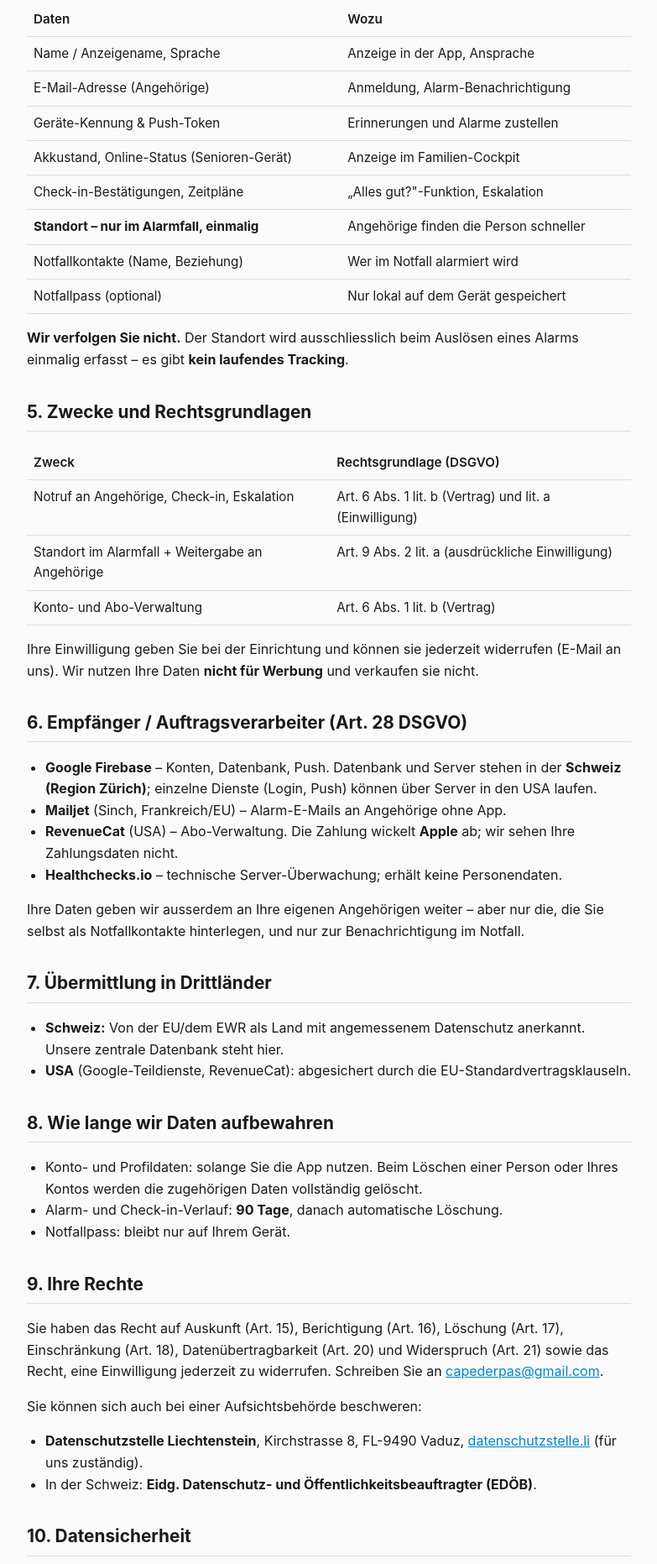
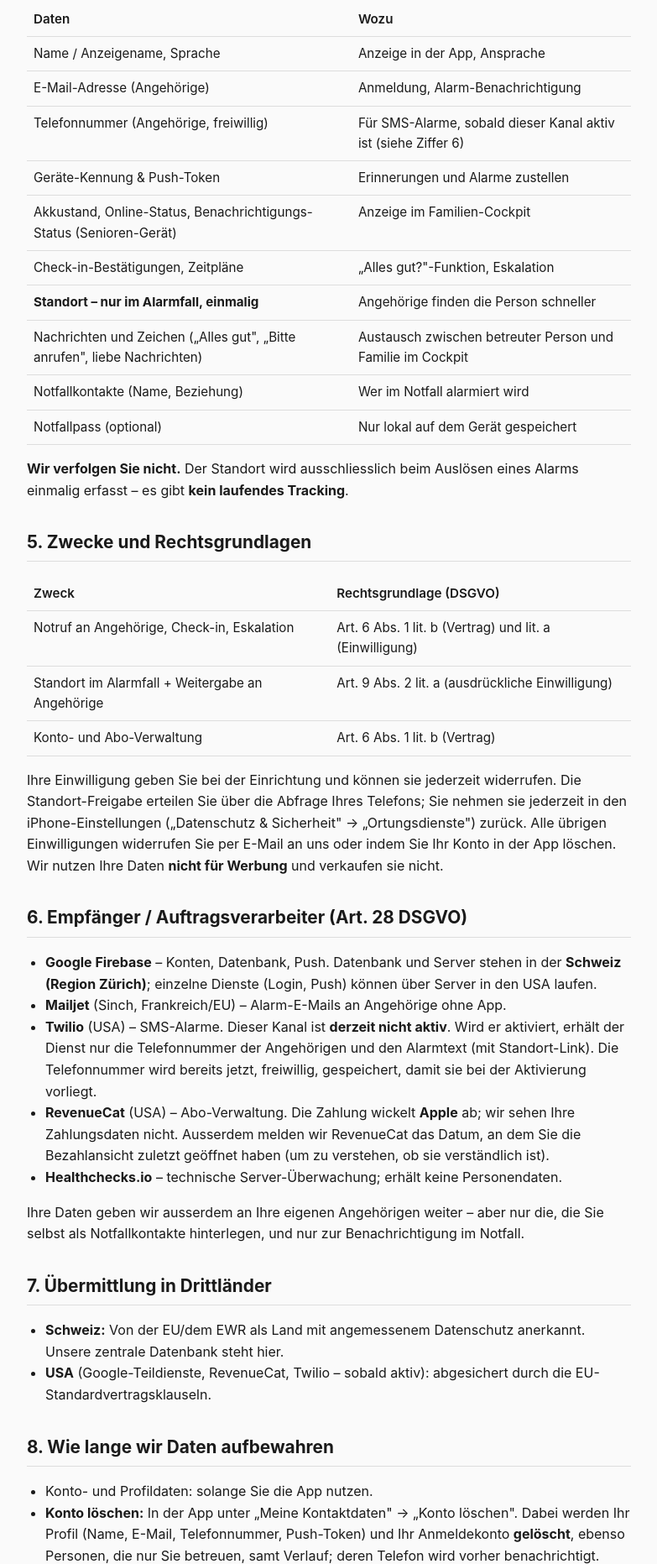
Before and after one commit to CapederFL/senioren-sos-legal, a plain HTML site: page privacy.html in a window 1280 px wide. Shown: the part 839-2702 px from the top of the page at 84% size, without its empty margins (248-1031 px from the left). Drawn offline with Linux system fonts and the light colour scheme.

Commit message:
Stand 2. Oktober 2026: Datenschutz und AGB an die App 1.0.3 angepasst
Datenschutz
- Datentabelle: Telefonnummer, Nachrichten und Zeichen, Benachrichtigungs-Status.
- Dienstleister: Twilio (SMS, derzeit nicht aktiv); RevenueCat erhält das Datum
  der letzten Bezahlansicht.
- Widerruf: Standort in den iPhone-Einstellungen, übrige Einwilligungen per
  E-Mail oder durch Löschen des Kontos.
- Aufbewahrung: Konto löschen, Abmelden, Person entfernen, wöchentlicher
  Löschlauf (90 Tage), Folgen für die zahlende Person.

Nutzungsbedingungen
- Konto in der App löschbar.
- Abo für 1, 2 oder 5 Personen; Testphase 7 statt 14 Tage (sofern der App
  Store sie anzeigt, einmal pro Apple-Account).
- Mit dem Ende des Abos endet der Schutz; Austritt der zahlenden Person;
  Konto löschen beendet das Abo nicht.

Co-Authored-By: Claude Sonnet 5.5 <noreply@anthropic.com>

```diff
--- a/privacy.html
+++ b/privacy.html
@@ -27,7 +27,7 @@
 <body>
 
 <h1>Datenschutzerklärung</h1>
-<p class="meta">Stand: 28. Juni 2026 · App: SOS Notruf für Senioren (iOS)</p>
+<p class="meta">Stand: 2. Oktober 2026 · App: SOS Notruf für Senioren (iOS)</p>
 
 <p>
   Diese App hilft Seniorinnen und Senioren, im Notfall schnell Hilfe zu rufen, und
@@ -65,10 +65,12 @@
   <tbody>
     <tr><td>Name / Anzeigename, Sprache</td><td>Anzeige in der App, Ansprache</td></tr>
     <tr><td>E-Mail-Adresse (Angehörige)</td><td>Anmeldung, Alarm-Benachrichtigung</td></tr>
+    <tr><td>Telefonnummer (Angehörige, freiwillig)</td><td>Für SMS-Alarme, sobald dieser Kanal aktiv ist (siehe Ziffer 6)</td></tr>
     <tr><td>Geräte-Kennung &amp; Push-Token</td><td>Erinnerungen und Alarme zustellen</td></tr>
-    <tr><td>Akkustand, Online-Status (Senioren-Gerät)</td><td>Anzeige im Familien-Cockpit</td></tr>
+    <tr><td>Akkustand, Online-Status, Benachrichtigungs-Status (Senioren-Gerät)</td><td>Anzeige im Familien-Cockpit</td></tr>
     <tr><td>Check-in-Bestätigungen, Zeitpläne</td><td>„Alles gut?"-Funktion, Eskalation</td></tr>
     <tr><td><strong>Standort – nur im Alarmfall, einmalig</strong></td><td>Angehörige finden die Person schneller</td></tr>
+    <tr><td>Nachrichten und Zeichen („Alles gut", „Bitte anrufen", liebe Nachrichten)</td><td>Austausch zwischen betreuter Person und Familie im Cockpit</td></tr>
     <tr><td>Notfallkontakte (Name, Beziehung)</td><td>Wer im Notfall alarmiert wird</td></tr>
     <tr><td>Notfallpass (optional)</td><td>Nur lokal auf dem Gerät gespeichert</td></tr>
   </tbody>
@@ -90,15 +92,19 @@
 </table>
 <p>
   Ihre Einwilligung geben Sie bei der Einrichtung und können sie jederzeit
-  widerrufen (E-Mail an uns). Wir nutzen Ihre Daten <strong>nicht für Werbung</strong>
-  und verkaufen sie nicht.
+  widerrufen. Die Standort-Freigabe erteilen Sie über die Abfrage Ihres Telefons;
+  Sie nehmen sie jederzeit in den iPhone-Einstellungen („Datenschutz &amp; Sicherheit"
+  → „Ortungsdienste") zurück. Alle übrigen Einwilligungen widerrufen Sie per
+  E-Mail an uns oder indem Sie Ihr Konto in der App löschen. Wir nutzen Ihre Daten
+  <strong>nicht für Werbung</strong> und verkaufen sie nicht.
 </p>
 
 <h2>6. Empfänger / Auftragsverarbeiter (Art. 28 DSGVO)</h2>
 <ul>
   <li><strong>Google Firebase</strong> – Konten, Datenbank, Push. Datenbank und Server stehen in der <strong>Schweiz (Region Zürich)</strong>; einzelne Dienste (Login, Push) können über Server in den USA laufen.</li>
   <li><strong>Mailjet</strong> (Sinch, Frankreich/EU) – Alarm-E-Mails an Angehörige ohne App.</li>
-  <li><strong>RevenueCat</strong> (USA) – Abo-Verwaltung. Die Zahlung wickelt <strong>Apple</strong> ab; wir sehen Ihre Zahlungsdaten nicht.</li>
+  <li><strong>Twilio</strong> (USA) – SMS-Alarme. Dieser Kanal ist <strong>derzeit nicht aktiv</strong>. Wird er aktiviert, erhält der Dienst nur die Telefonnummer der Angehörigen und den Alarmtext (mit Standort-Link). Die Telefonnummer wird bereits jetzt, freiwillig, gespeichert, damit sie bei der Aktivierung vorliegt.</li>
+  <li><strong>RevenueCat</strong> (USA) – Abo-Verwaltung. Die Zahlung wickelt <strong>Apple</strong> ab; wir sehen Ihre Zahlungsdaten nicht. Ausserdem melden wir RevenueCat das Datum, an dem Sie die Bezahlansicht zuletzt geöffnet haben (um zu verstehen, ob sie verständlich ist).</li>
   <li><strong>Healthchecks.io</strong> – technische Server-Überwachung; erhält keine Personendaten.</li>
 </ul>
 <p>
@@ -110,13 +116,16 @@
 <h2>7. Übermittlung in Drittländer</h2>
 <ul>
   <li><strong>Schweiz:</strong> Von der EU/dem EWR als Land mit angemessenem Datenschutz anerkannt. Unsere zentrale Datenbank steht hier.</li>
-  <li><strong>USA</strong> (Google-Teildienste, RevenueCat): abgesichert durch die EU-Standardvertragsklauseln.</li>
+  <li><strong>USA</strong> (Google-Teildienste, RevenueCat, Twilio – sobald aktiv): abgesichert durch die EU-Standardvertragsklauseln.</li>
 </ul>
 
 <h2>8. Wie lange wir Daten aufbewahren</h2>
 <ul>
-  <li>Konto- und Profildaten: solange Sie die App nutzen. Beim Löschen einer Person oder Ihres Kontos werden die zugehörigen Daten vollständig gelöscht.</li>
-  <li>Alarm- und Check-in-Verlauf: <strong>90 Tage</strong>, danach automatische Löschung.</li>
+  <li>Konto- und Profildaten: solange Sie die App nutzen.</li>
+  <li><strong>Konto löschen:</strong> In der App unter „Meine Kontaktdaten" → „Konto löschen". Dabei werden Ihr Profil (Name, E-Mail, Telefonnummer, Push-Token) und Ihr Anmeldekonto <strong>gelöscht</strong>, ebenso Personen, die nur Sie betreuen, samt Verlauf; deren Telefon wird vorher benachrichtigt. Wird eine Person auch von anderen betreut, bleibt deren Kreis ohne Sie bestehen. Zahlen Sie deren Schutz, geht er an eine Person im Kreis mit eigenem Abo und freiem Platz über – sonst endet er. Einzelne Verlaufseinträge mit Ihrem Namen („… kümmert sich") werden mit dem übrigen Verlauf gelöscht (siehe unten). Ein laufendes Abo müssen Sie selbst im App Store kündigen; Kaufdaten führen Apple und RevenueCat nach ihren eigenen Fristen.</li>
+  <li><strong>Abmelden:</strong> Der Push-Token dieses Telefons wird aus Ihrem Konto entfernt und auf dem Telefon verworfen. Fehlt gerade die Internetverbindung, wird er spätestens beim nächsten Versand als ungültig erkannt und gelöscht.</li>
+  <li><strong>Person entfernen:</strong> Entfernen Sie eine Person als <strong>einzige</strong> betreuende Person, werden ihre Daten <strong>vollständig gelöscht</strong> (ihr Telefon wird benachrichtigt). Betreuen weitere Angehörige sie, verlassen Sie nur den Kreis; die Daten der Person bleiben für die anderen bestehen.</li>
+  <li>Erledigte Alarme (inkl. Standort), Check-in-Verlauf, Zeichen und Nachrichten: <strong>90 Tage</strong>, danach automatische Löschung (ein wöchentlicher Löschlauf – es kann daher bis zu eine Woche länger dauern); offene, nicht entwarnte Alarme bleiben bis zur Entwarnung.</li>
   <li>Notfallpass: bleibt nur auf Ihrem Gerät.</li>
 </ul>
 
```
Also changed, not shown: terms.html (+8 -4 lines).
